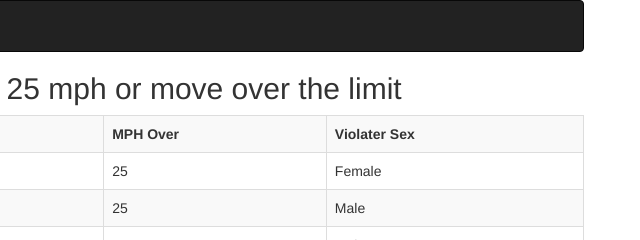
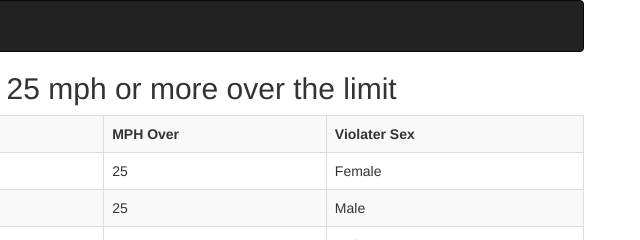
Before and after one commit to Springcone2/Springcone2.github.io, a plain HTML site: page 25over.html in a window 1280 px wide. Shown: the top 240 px of the page, 626-1266 px from the left. Drawn offline with nearby package versions, Linux system fonts and the light colour scheme.

Commit message:
Update 25over.html

```diff
--- a/25over.html
+++ b/25over.html
@@ -26,7 +26,7 @@
 
 <div id="ticketApp">
 
-	<h2>Tickets July 4, 2014, Minneapolis/St.Paul, 25 mph or move over the limit</h2>
+	<h2>Tickets July 4, 2014, Minneapolis/St.Paul, 25 mph or more over the limit</h2>
 
 		<table class="table table-bordered table-striped">
 			<tr>
```
